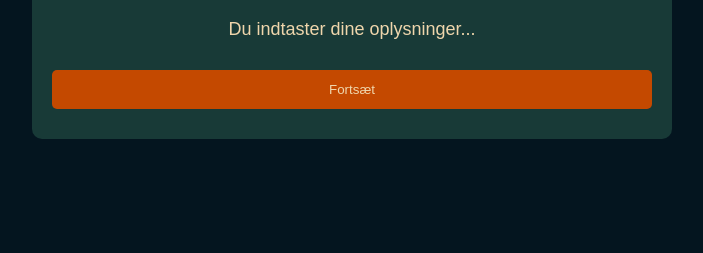
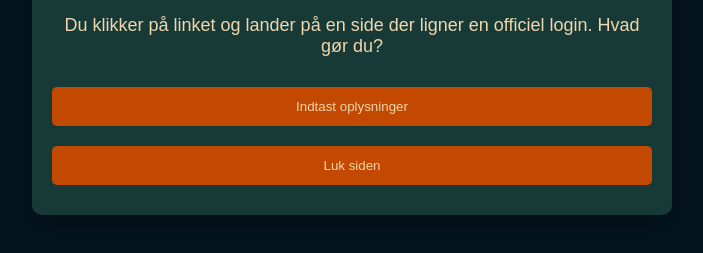
Before and after one commit to scopow01/datasikkerhed-projekt, a plain HTML site: page index.html in a window 1280 px wide. Both pictures are taken after a click on the button "Klik på linket". Shown: the part 181-434 px from the top of the page, without its empty margins (288-991 px from the left). Drawn offline with Linux system fonts and the light colour scheme.

Commit message:
Add files via upload

```diff
--- a/script.js
+++ b/script.js
@@ -10,15 +10,16 @@ const scenes = {
 
   phishing: {
     title: "Fake login side",
-    text: "Du indtaster dine oplysninger...",
+    text: "Du klikker på linket og lander på en side der ligner en officiel login. Hvad gør du?",
     choices: [
-      { text: "Fortsæt", next: "hacked" }
+      { text: "Indtast oplysninger", next: "hacked" },
+      { text: "Luk siden", next: "safe" }
     ]
   },
 
   wifi: {
     title: "Offentligt WiFi",
-    text: "Du er på café. Logger du ind på din bank?",
+    text: "Du er på café og bruger offentligt WiFi. Logger du ind på din bank?",
     choices: [
       { text: "Ja", next: "hackedWifi" },
       { text: "Nej", next: "safe" }
@@ -27,25 +28,32 @@ const scenes = {
 
   hacked: {
     title: "Åh nej!",
-    text: "Dine oplysninger er blevet stjålet.",
+    text: "Dine oplysninger er blevet stjålet, og din konto er nu kompromitteret.",
     end: true
   },
 
   hackedWifi: {
     title: "Ikke sikkert!",
-    text: "Dine data kan blive opsnappet ⚠️",
+    text: "Dine data kan blive opsnappet på offentlige netværk ⚠️",
     end: true
   },
 
   safe: {
     title: "Godt valg!",
-    text: "Du er sikker 🎉",
+    text: "Du undgik en potentiel trussel og beskyttede dine personlige oplysninger.",
     end: true
   }
 };
 
+
 function showScene(sceneKey) {
   const scene = scenes[sceneKey];
+
+
+  if (!scene) {
+    console.error("Scene not found:", sceneKey);
+    return;
+  }
 
   document.getElementById("title").innerText = scene.title;
   document.getElementById("text").innerText = scene.text;
@@ -54,9 +62,13 @@ function showScene(sceneKey) {
   buttonsDiv.innerHTML = "";
 
   if (scene.end) {
-    buttonsDiv.innerHTML = `<button onclick="startGame()">Prøv igen</button>`;
+    const btn = document.createElement("button");
+    btn.innerText = "Prøv igen";
+    btn.addEventListener("click", startGame);
+    buttonsDiv.appendChild(btn);
     return;
   }
+
 
   scene.choices.forEach(choice => {
     const btn = document.createElement("button");
@@ -66,6 +78,7 @@ function showScene(sceneKey) {
   });
 }
 
+
 function startGame() {
   showScene("start");
 }
--- a/style.css
+++ b/style.css
@@ -1,3 +1,4 @@
+/* Global styles */
 body {
   margin: 0;
   font-family: Arial, sans-serif;
@@ -5,6 +6,7 @@ body {
   color: #EFD6AC;
 }
 
+/* App container */
 #app {
   max-width: 600px;
   margin: 100px auto;
@@ -12,22 +14,28 @@ body {
   text-align: center;
   background: #183A37;
   border-radius: 10px;
+  box-shadow: 0 10px 30px rgba(0, 0, 0, 0.3);
 }
 
+/* Title */
 #app h1 {
   color: #EFD6AC;
+  margin-bottom: 10px;
 }
 
+/* Text */
 #app p {
   font-size: 18px;
   margin-bottom: 20px;
 }
 
+/* Buttons container */
 #buttons {
   display: flex;
   flex-direction: column;
 }
 
+/* Buttons */
 button {
   background: #C44900;
   color: #EFD6AC;
@@ -36,8 +44,17 @@ button {
   margin: 10px 0;
   cursor: pointer;
   border-radius: 5px;
+  transition: 0.2s;
 }
 
+/* Hover effect */
 button:hover {
   background: #a63a00;
+  transform: scale(1.05);
+  opacity: 0.9;
 }
+
+/* Click effect */
+button:active {
+  transform: scale(0.97);
+}
```
